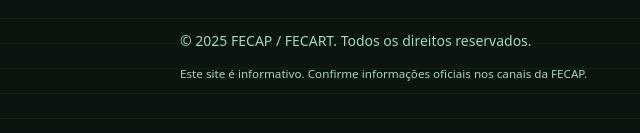
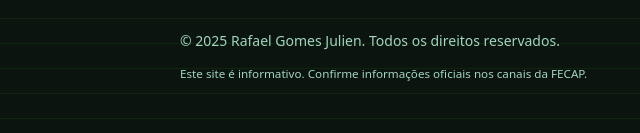
Before and after one commit to senyurah/site, a plain HTML site: page index.html in a window 1280 px wide. Shown: the part 2777-2910 px from the top of the page, 0-640 px from the left. Drawn offline with Linux system fonts and the light colour scheme.

Commit message:
alteracao de textos

```diff
--- a/index.html
+++ b/index.html
@@ -358,7 +358,7 @@
   <footer>
     <div class="wrap foot-cols">
       <div>
-        <p>© <span id="ano"></span> FECAP / FECART. Todos os direitos reservados.</p>
+        <p>© <span id="ano"></span> Rafael Gomes Julien. Todos os direitos reservados.</p>
         <p><small>Este site é informativo. Confirme informações oficiais nos canais da FECAP.</small></p>
       </div>
       <div>
```
